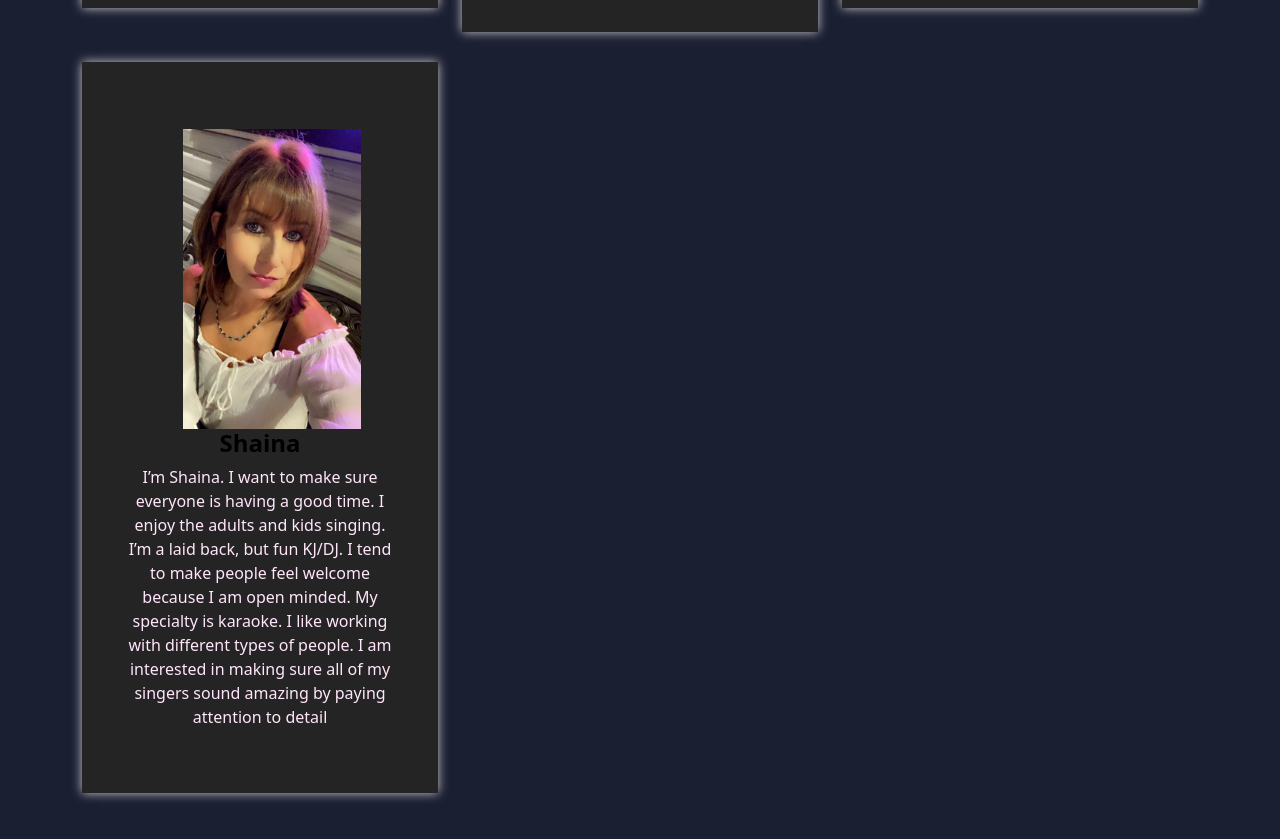
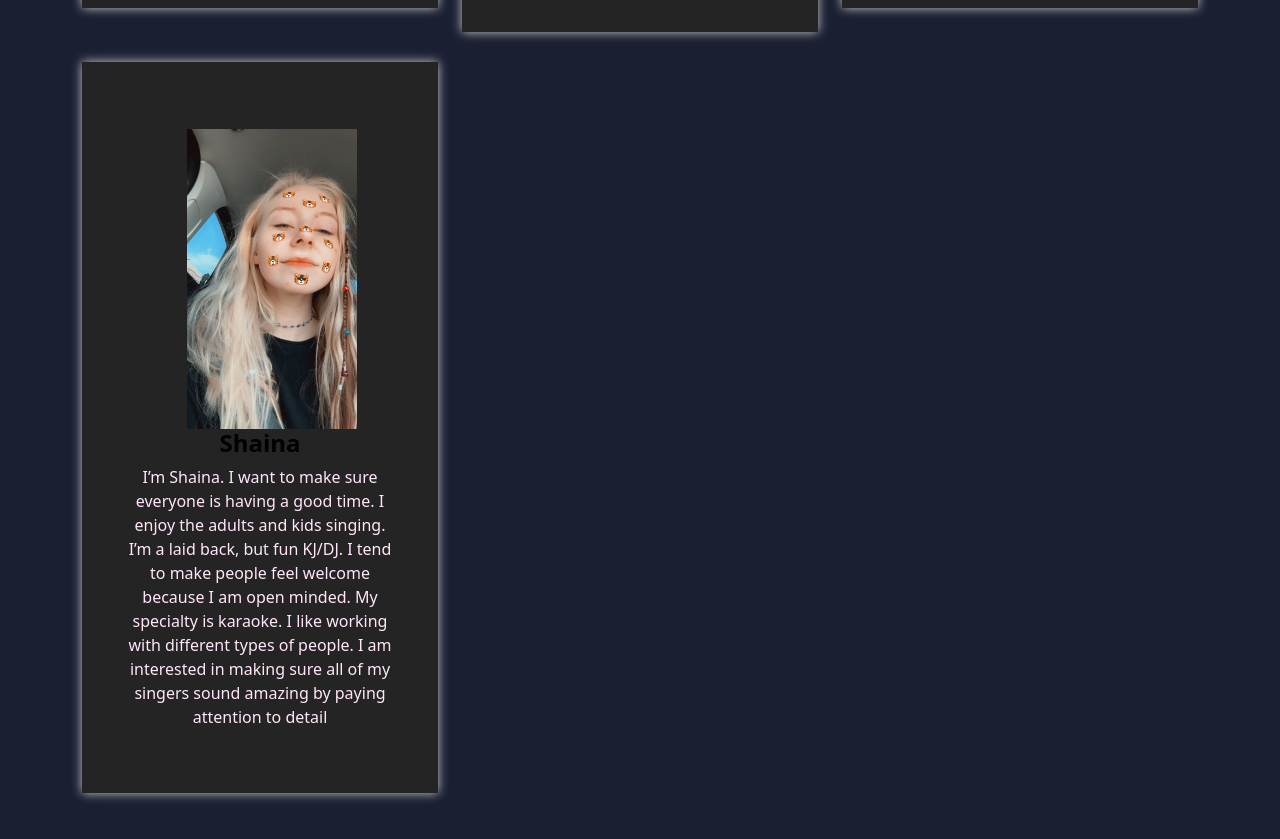
Before and after one commit to care-navigators/care-karaoke, a React (Create React App) app: page /bios in a window 1280 px wide. Shown: the part 1741-2580 px from the top of the page. Built offline with nearby package versions, Linux system fonts and the light colour scheme.

Commit message:
shaina pic

```diff
--- a/src/data/bios-data.js
+++ b/src/data/bios-data.js
@@ -39,7 +39,7 @@ export const Data = [
         "id": 6,
         "firstname": "Shaina",
         "description": "I’m Shaina. I want to make sure everyone is having a good time. I enjoy the adults and kids singing. I’m a laid back, but fun KJ/DJ. I tend to make people feel welcome because I am open minded. My specialty is karaoke. I like working with different types of people. I am interested in making sure all of my singers sound amazing by paying attention to detail",
-        "imageUrl": require("../images/people/tiff.jpg"),
+        "imageUrl": require("../images/people/shaina.jpg"),
     },
 
     // {
```
Also changed, not shown: src/images/people/shaina.jpg (added).
